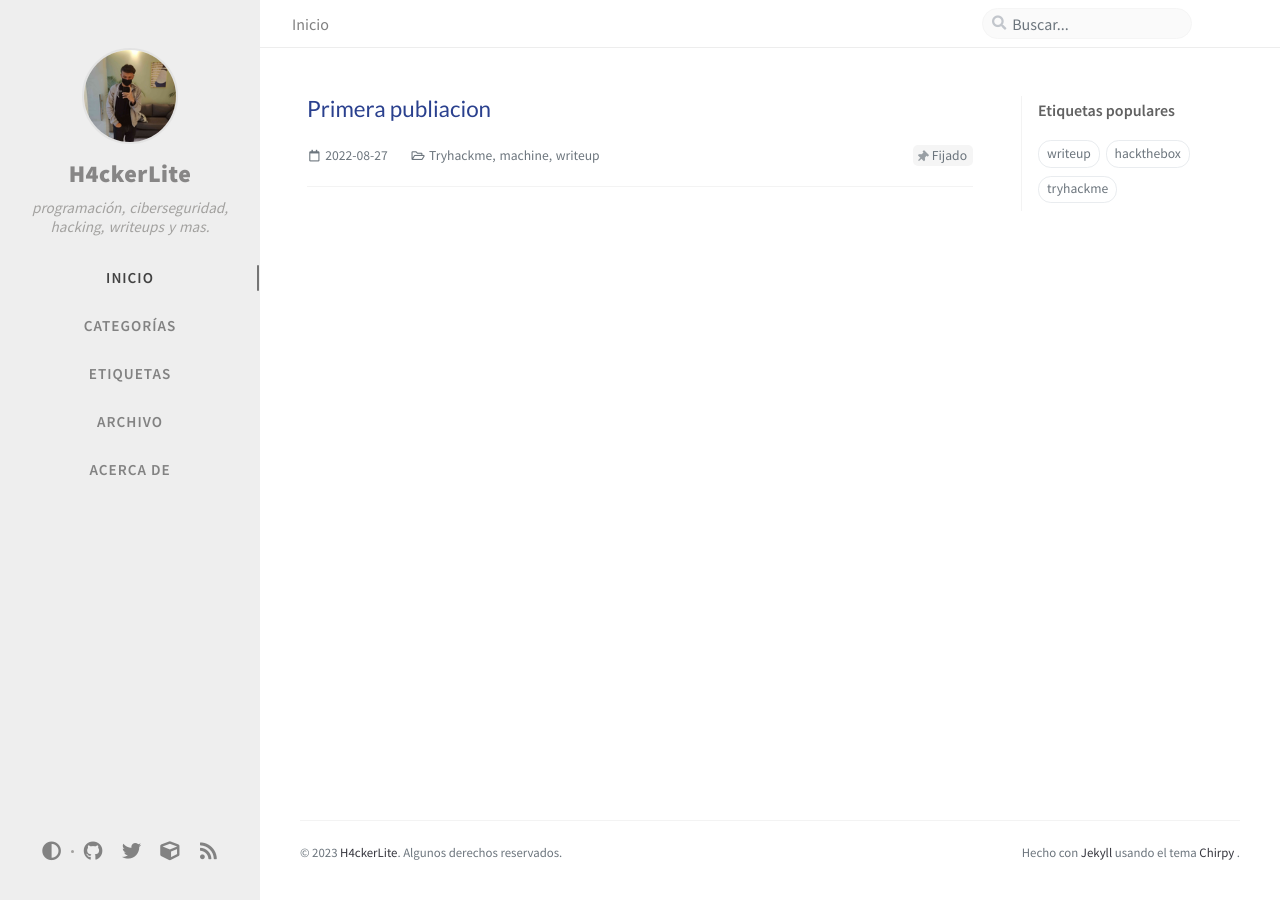
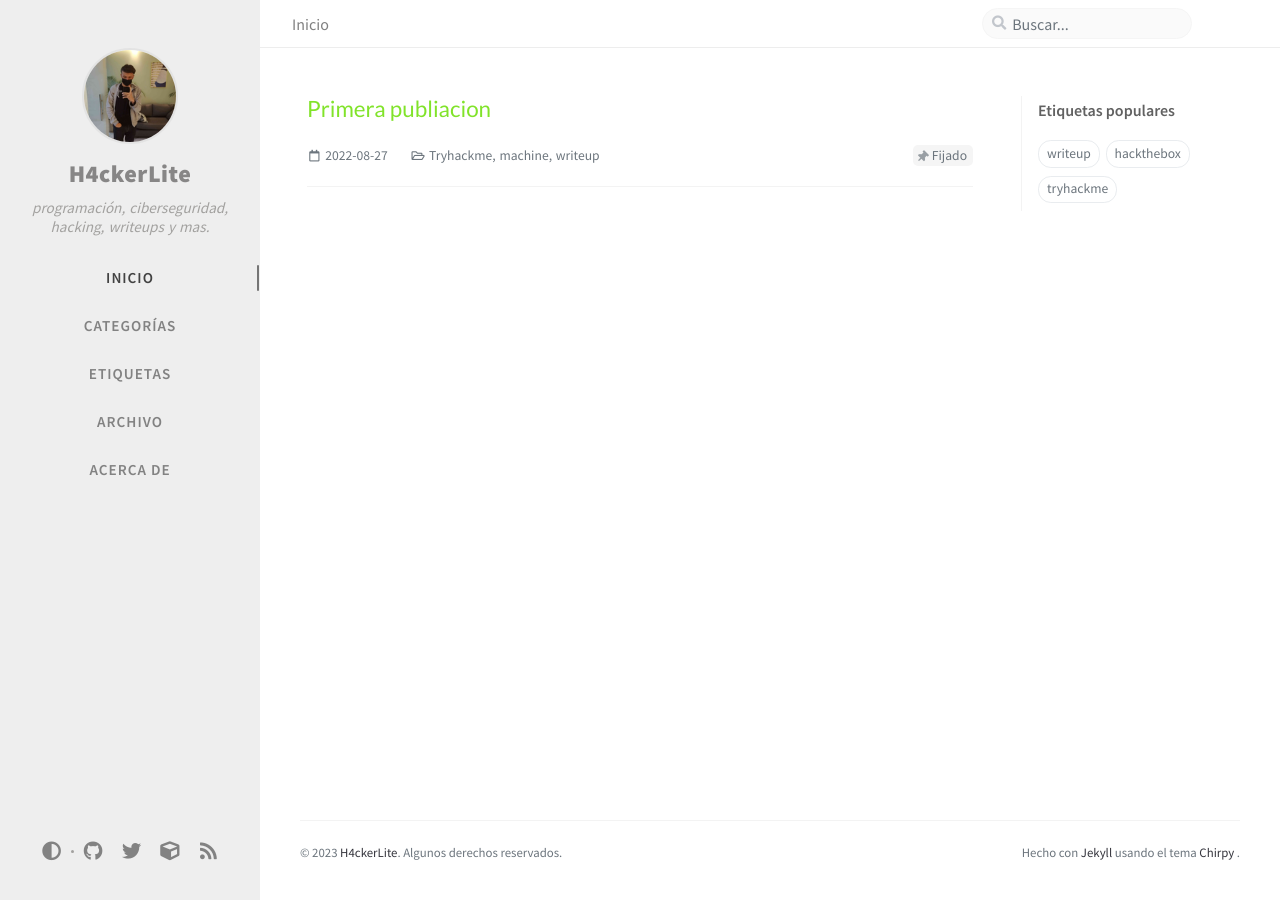
Before and after one commit to h4ckerlite/h4ckerlite.github.io, a Jekyll site: the page built from index.html, in a window 1280 px wide. Built offline with Jekyll 4.4.1, drawn with Linux system fonts in a browser that asks for light colours; nearby versions of some CDN libraries; comment, search, counter and statistics services are not loaded.

Commit message:
Update module.scss

```diff
--- a/_sass/addon/module.scss
+++ b/_sass/addon/module.scss
@@ -62,7 +62,8 @@
 }
 
 %link-color {
-  color: var(--link-color);
+  /*color: var(--link-color);*/
+  color: #81e32a;
 }
 
 %link-underline {
```
